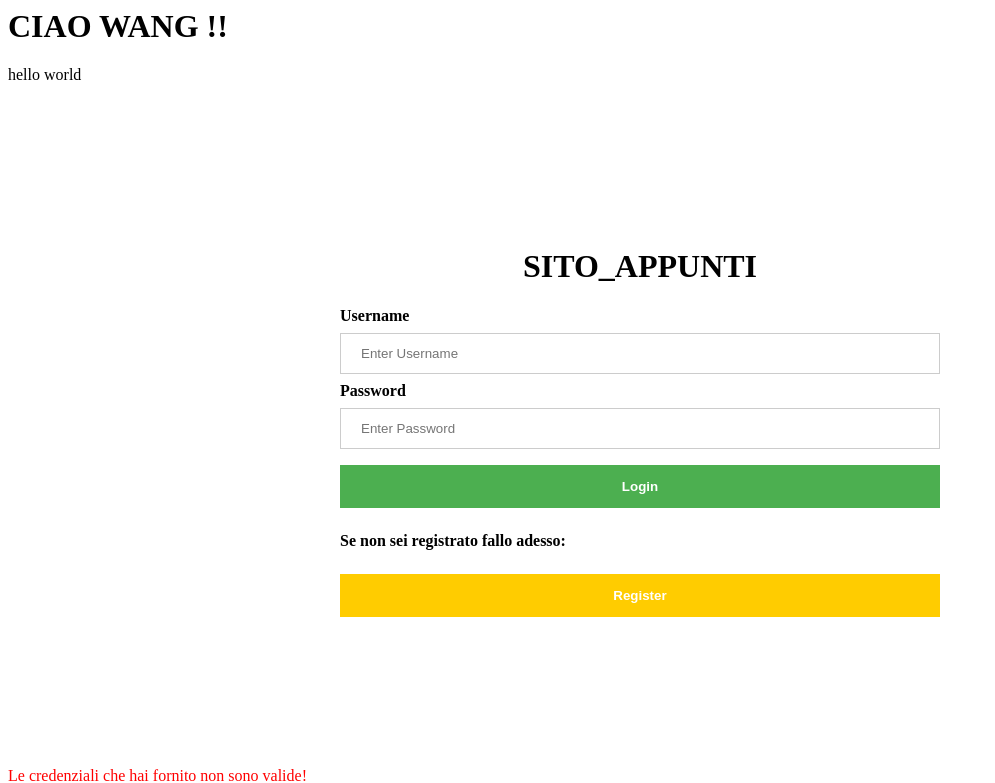
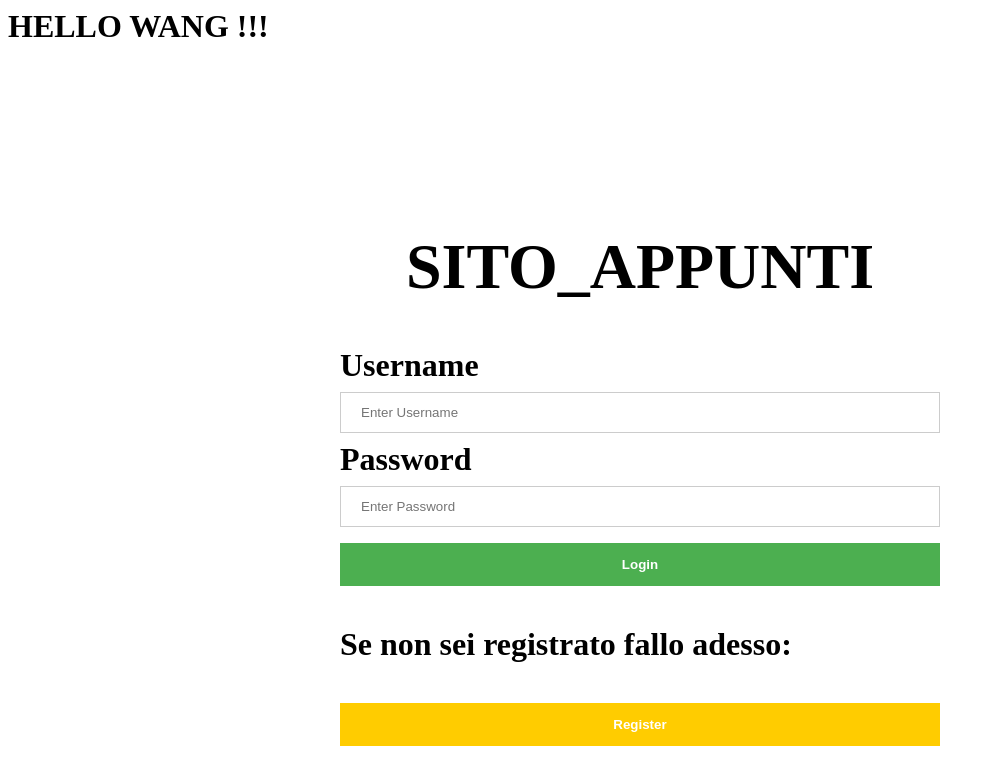
Before and after one commit to NicklausScepter/BaseDiDati, a PHP site: page /?errore=invalide in a window 1280 px wide. Shown: the top 783 px of the page, without its empty margins (0-995 px from the left). Run offline with PHP 8.4, Linux system fonts and the light colour scheme.

Commit message:
hello wang

```diff
--- a/index.php
+++ b/index.php
@@ -10,8 +10,7 @@
 
     <body>
 
-	<h1>CIAO WANG !! </h1>
-        <p> hello world </p>
+	<h1> HELLO WANG !!! <h1>
 		<div class="container" style = "background-color: #ffffff">
             <center><h1><b>SITO_APPUNTI</b></h1></center>
             <!-- login -->
```
